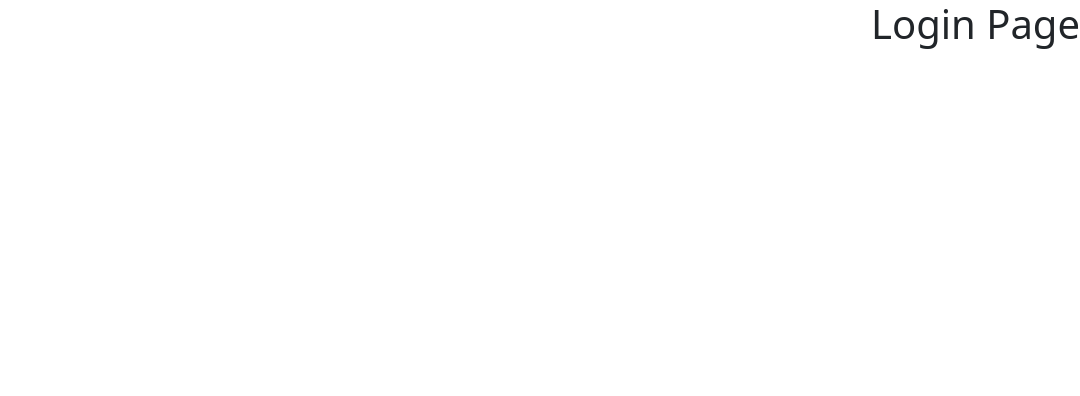
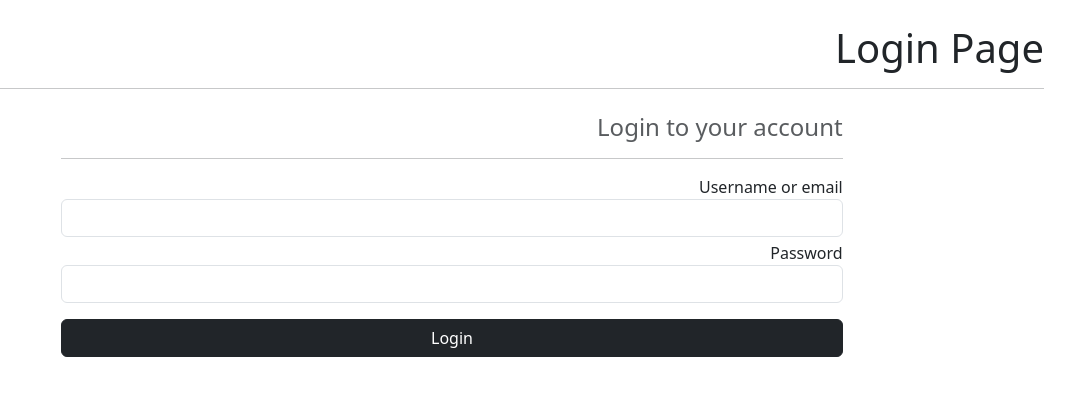
Before and after one commit to ays19/AUTHENTICATION, a Django app: page /login/ in a window 1280 px wide. Shown: the top 396 px of the page, without its empty margins (200-1280 px from the left). Run offline with Django 5.2, Linux system fonts and the light colour scheme.

Commit message:
code in forms.py add the forms.py in views.py and boostrap in login.html

```diff
--- a/authentication/account/forms.py
+++ b/authentication/account/forms.py
@@ -0,0 +1,15 @@
+from django import forms
+class LoginForm(forms.Form):
+    def __init__(self, *args, **kwargs):
+        super().__init__(*args, **kwargs)
+
+        for field in self.fields:
+            self.fields[field].widget.attrs.update({"class": "form-control"})
+
+    username = forms.CharField(
+        max_length=150
+    )
+    password = forms.CharField(
+        max_length=150,
+        widget=forms.PasswordInput
+    )
--- a/authentication/account/templates/account/login.html
+++ b/authentication/account/templates/account/login.html
@@ -2,5 +2,32 @@
 {% block title %} Login {% endblock title %}
 
 {% block content %}
-<h1>Login Page</h1>
+<div class="row centered py-4 px-5 align-items-center d-flex justify-content-center">
+    <div>
+        <h1>Login Page</h1>
+    <hr>
+    </div>
+    <form class="col-md-8" method="POST">
+        {% csrf_token %}
+        <div class="form-group my-2">
+            <h4 class="text-muted text-dark">Login to your account</h4>
+        </div>
+        <hr>
+
+        <div class="form-group my-1">
+            <label for="username">Username or email</label>
+            {{form.username}}
+            {{form.username.errors}}
+        </div>
+        <div class="form-group my-1">
+            <label for="password">Password</label>
+            {{form.password}}
+            {{form.password.errors}}
+        </div>
+        <div class="form-group d-grid gap-2 my-3">
+            <button type="submit" class="btn btn-dark">Login</button>
+        </div>
+
+    </form>
+</div>
 {% endblock content %}
--- a/authentication/account/views.py
+++ b/authentication/account/views.py
@@ -1,13 +1,21 @@
 from django.views import generic
 from django.shortcuts import render
+from .forms import (
+    LoginForm
+)
 
 
 class Home(generic.TemplateView):
-	template_name= "account/home.html"
+    template_name = "account/home.html"
+
 
 class Login(generic.View):
-	def get(self, *args, **kwargs):
-		return render(self.request, 'account/login.html')
+    def get(self, *args, **kwargs):
+        form = LoginForm()
+        context = {
+            "form": form
+        }
+        return render(self.request, 'account/login.html', context)
 
-	def post(self, *args, **kwargs):
-		pass
+    def post(self, *args, **kwargs):
+        pass
```
